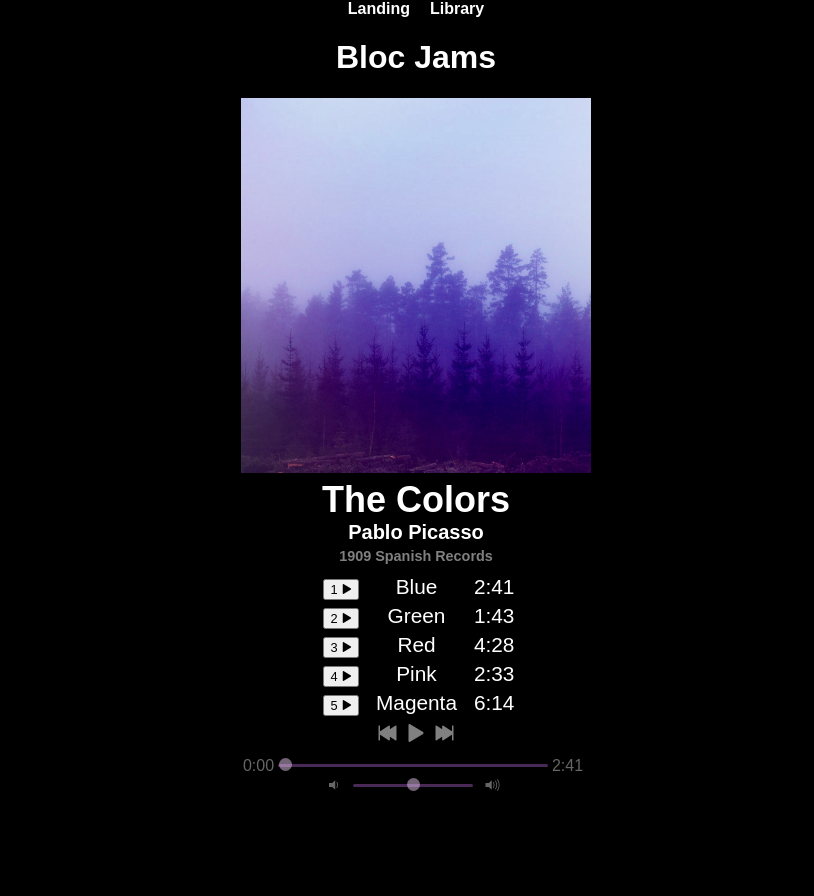
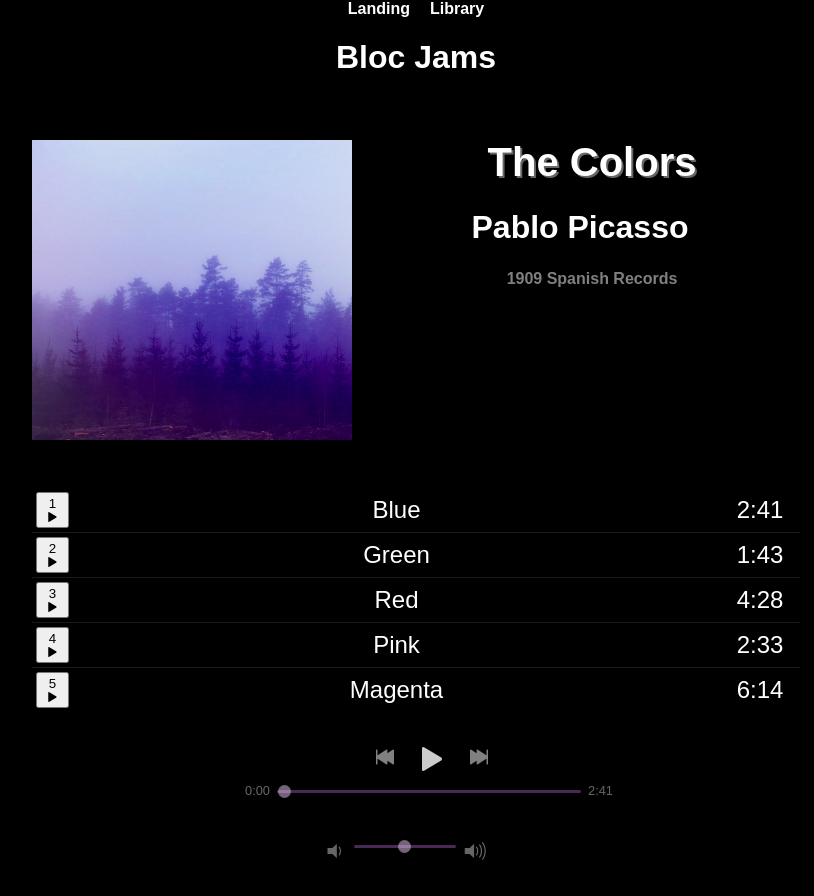
Before and after one commit to cheneyshreve/bloc-jams-react, a React (Create React App) app: page /album/the-colors in a window 1280 px wide. Shown: the top 896 px of the page, without its empty margins (224-1038 px from the left). Before the commit the page ends 835 px from the top, so only its background shows below. Built offline with nearby package versions, Linux system fonts and the light colour scheme.

Commit message:
updated CSS styles

```diff
--- a/src/components/album.css
+++ b/src/components/album.css
@@ -1,23 +1,45 @@
+
+main {
+  width: 100%;
+  max-width: 800px;
+  margin: 4rem auto 150px;
+  padding: 0 1rem;
+  box-sizing: border-box;
+}
+
+.player-bar {
+  background: hsla(0, 0%, 0%, 0.1);
+  bottom: 0;
+  height: 100px;
+  position: relative;
+  width: 100%;
+  padding: 0.5rem;
+  margin: 0.5rem;
+}
 
 /* album info */
 #album-title {
   font-size: 1rem;
   margin: 0 auto 0 auto;
+  text-align: center;
+  position: relative;
 }
 
 .artist {
-  font-size: 1.25rem;
+  font-size: 2rem;
   font-family: cursive, sans-serif;
-  margin: 0 auto 0 auto;
+  margin: 0.5rem;
   font-weight: bold;
-  padding-bottom: 4px;
+  padding: 1rem;
+  position: relative;
 }
 
 #album-cover-art {
+  float: left;
+  margin-right: 2rem;
   position: relative;
-  width: 350px;
-  height: 375px;
-  padding-bottom: 2px;
+  width: 320px;
+  height: 300px;
 }
 
 #album-info {
@@ -27,22 +49,54 @@
 }
 
 #album-title {
-  font-size: 2.25rem;
+  font-size: 2.5rem;
   margin: 0;
-  text-align: center;
+  text-shadow: 2px 2px hsla(0, 0%, 100%, 0.4);
 }
 
 #release-info {
   opacity: 0.5;
-  font-size: 0.9rem;
+  font-size: 1rem;
   font-weight: bold;
 }
 
 /* table with song list */
-table#song-list {
-  display: inline;
-  font-size: 1.1rem;
-  margin: 0 auto 0 auto;
+#song-list {
+  border-collapse: collapse;
+  clear: both;
+  font-weight: 100;
+  margin-top: 3rem;
+  font-size: 1.5rem;
+  overflow: hidden;
+  width: 100%;
+}
+
+#song-number-column {
+  width: 40px;
+}
+#song-duration-column {
+  width: 80px;
+}
+.song-number {
+ padding: 0.3rem;
+}
+
+tr {
+  border-bottom: 1px solid hsla(0, 0%, 100%, 0.1);
+  background: hsla(0, 0%, 0%, 0.01);
+  transition: all 0.2s ease;
+}
+
+tr:focus {
+  outline: aliceblue;
+}
+
+tr:last-child {
+  border: none;
+}
+
+td {
+  padding: 0.25rem;
 }
 
 td:hover .song-number {
@@ -66,17 +120,6 @@ tr[class="songNotPlaying"] .ion-pause {
   display: none;
 }
 
-.song-number {
-  padding-right: 5px;
-  font-size: 0.8rem;
-}
-
-td {
- padding: 1px 5px 1px 10px;
- line-height: 1.5rem;
- font-size: 1.3rem;
-}
-
 /* buttons */
 #buttons {
   width: 300px;
@@ -94,6 +137,13 @@ td {
   cursor: pointer;
 }
 
+#buttons #play-pause {
+  color: hsla(0, 0%, 100%, 0.8);
+  font-size: 2rem;
+  margin: 0.5rem 1rem 0;
+  transform: translateY(0.3rem);
+}
+
 button#previous:hover, button#next:hover, button#play-pause:hover,td button:hover {
   background: hsl(282, 35%, 25%);
 }
@@ -101,7 +151,6 @@ button#previous:hover, button#next:hover, button#play-pause:hover,td button:hove
 #time-control input {
   float: left;
   width: calc(100% - 80px);
-  font-size: 0.8rem;
 }
 
 #time-control div {
@@ -110,6 +159,7 @@ button#previous:hover, button#next:hover, button#play-pause:hover,td button:hove
   display: block;
   float: left;
   text-align: center;
+  font-size: 0.8rem;
 }
 
 #volume-control div {
@@ -118,28 +168,25 @@ button#previous:hover, button#next:hover, button#play-pause:hover,td button:hove
   display: block;
   float: left;
   text-align: center;
+  font-size: 1.5rem;
 }
 
 #time-control {
   margin: 0.5rem auto;
-  max-width: 350px;
   width: 50%;
-  font-size: 1rem;
 }
 
 #volume-control {
-  margin: 0.5rem auto;
-  max-width: 200px;
-  width: 50%;
-  padding-top: 20px;
-  padding-bottom: 50px;
+  transform: translateY(-50%);
+  top: 40%;
+  left: 35%;
+  position: relative;
+  width: 25%;
 }
 
 #volume-control input {
   float: left;
-  width: calc(100% - 80px);
-  display: inline;
-  font-size: 1.25rem;
+  width: calc(100% - 90px);
 }
 
 input[type=range] {
```
